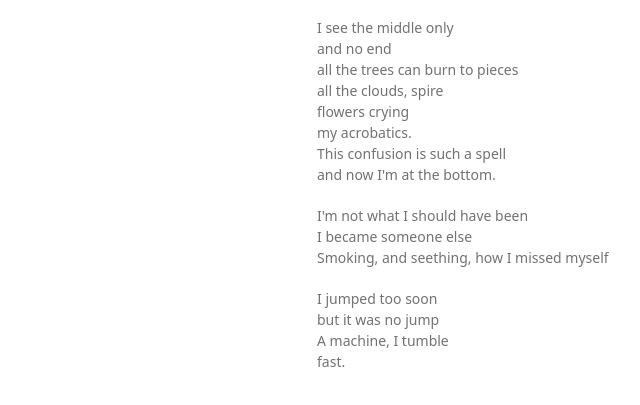
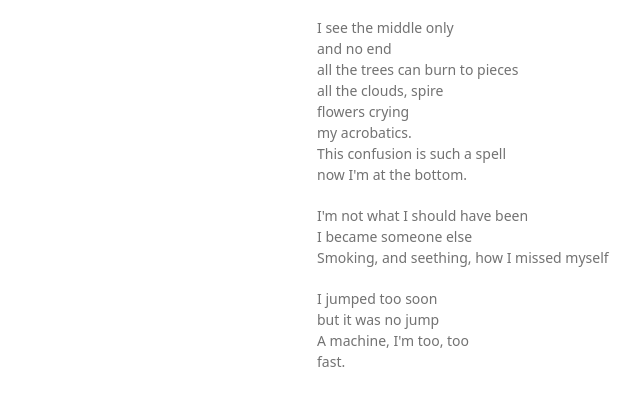
Before and after one commit to slairetam/drinkme, a plain HTML site: page index.html in a window 1280 px wide. Shown: the part 869-1274 px from the top of the page, 253-893 px from the left. Drawn offline with Linux system fonts and the light colour scheme; a web font is replaced by a local one.

Commit message:
Update index.html

```diff
--- a/index.html
+++ b/index.html
@@ -78,7 +78,7 @@ all the clouds, spire<br>
 flowers crying <br>
 my acrobatics. <br>
 This confusion is such a spell<br>
-and now I'm at the bottom.</p>
+now I'm at the bottom.</p>
 
 <p>I'm not what I should have been<br>
 I became someone else<br>
@@ -86,7 +86,7 @@ Smoking, and seething, how I missed myself</p>
 
 <p>I jumped too soon<br>
 but it was no jump<br>
-A machine, I tumble<br>
+A machine, I'm too, too<br>
 fast.</p>
 
       </section>
```
